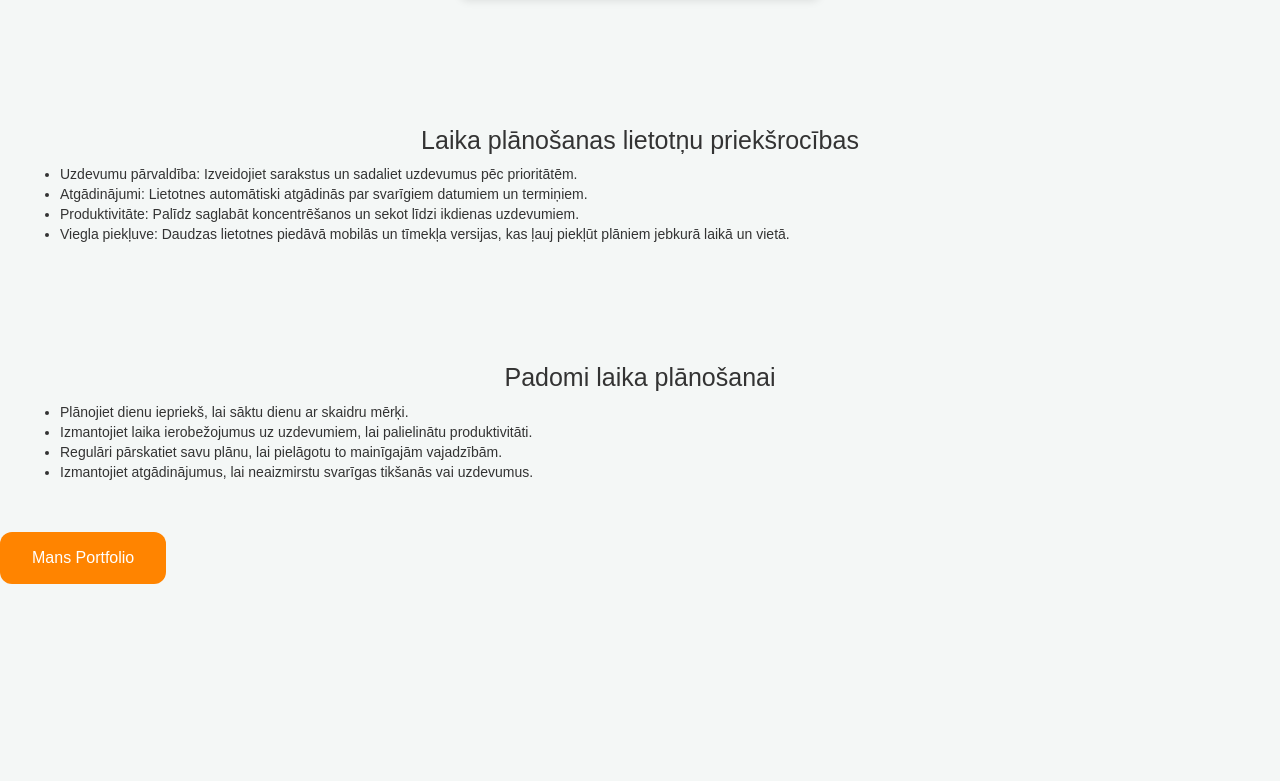
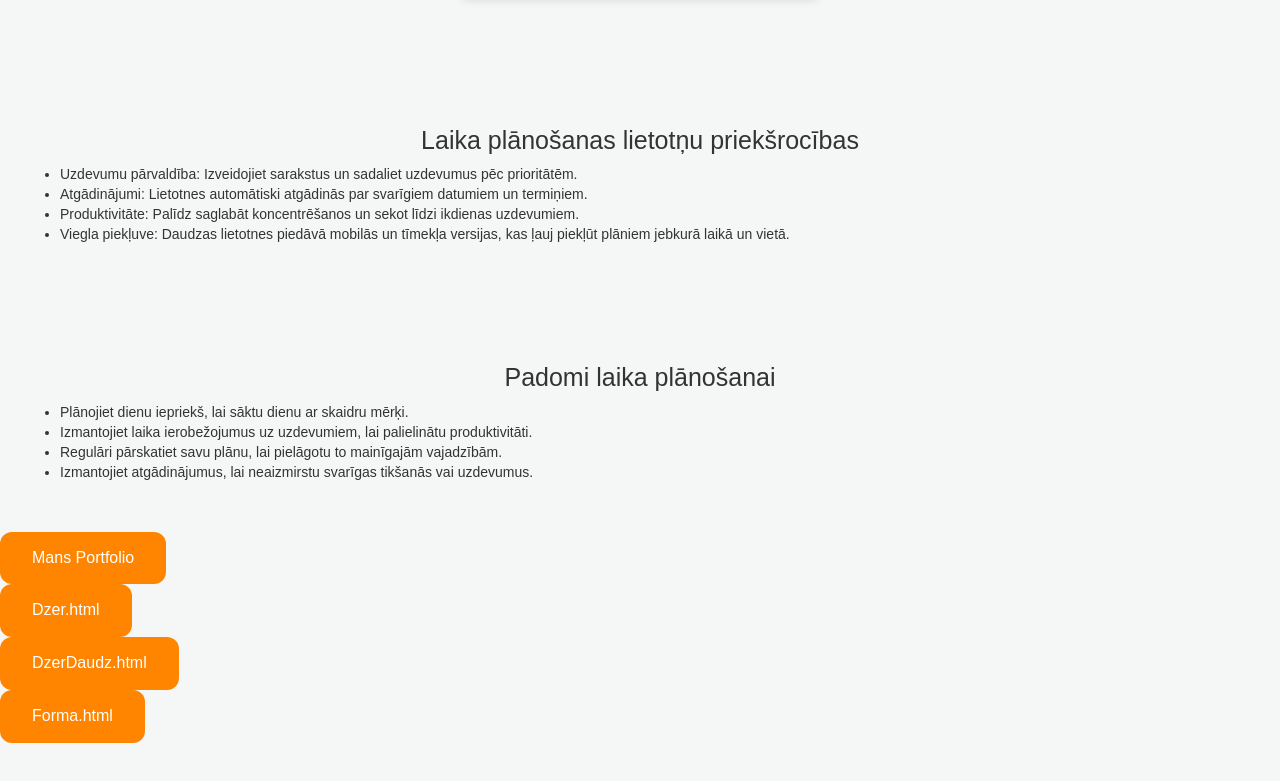
Before and after one commit to aporeits/TestWeb, a plain HTML site: page otrais.html in a window 1280 px wide. Shown: the part 801-1582 px from the top of the page. Before the commit the page ends 1445 px from the top, so only its background shows below. Drawn offline with nearby package versions, Linux system fonts and the light colour scheme.

Commit message:
Update otrais.html

```diff
--- a/otrais.html
+++ b/otrais.html
@@ -177,6 +177,49 @@
             ">Mans Portfolio</button>
                 </a>
             </div>
+    <div>
+                <a href="dzer.html">
+                    <button style="background-color: #ff8400; /* Green */
+            border: none;
+            color: white;
+            padding: 15px 32px;
+            text-align: center;
+            text-decoration: none;
+            display: inline-block;
+            font-size: 16px;
+            border-radius: 12px;
+            ">Dzer.html</button>
+                </a>
+            </div>
+    <div>
+                <a href="dzerdaudz.html">
+                    <button style="background-color: #ff8400; /* Green */
+            border: none;
+            color: white;
+            padding: 15px 32px;
+            text-align: center;
+            text-decoration: none;
+            display: inline-block;
+            font-size: 16px;
+            border-radius: 12px;
+            ">DzerDaudz.html</button>
+                </a>
+            </div>
+    <div>
+                <a href="forma.html">
+                    <button style="background-color: #ff8400; /* Green */
+            border: none;
+            color: white;
+            padding: 15px 32px;
+            text-align: center;
+            text-decoration: none;
+            display: inline-block;
+            font-size: 16px;
+            border-radius: 12px;
+            ">Forma.html</button>
+                </a>
+            </div>
+
 
     <br>
     <br>
```
